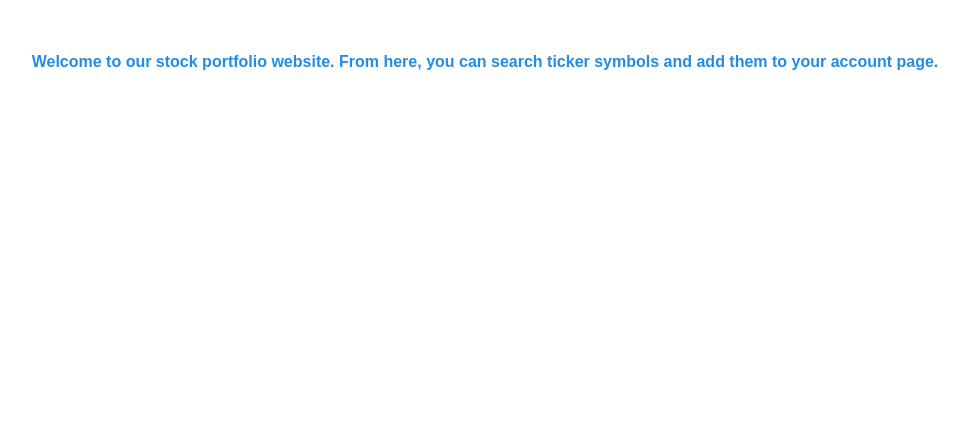
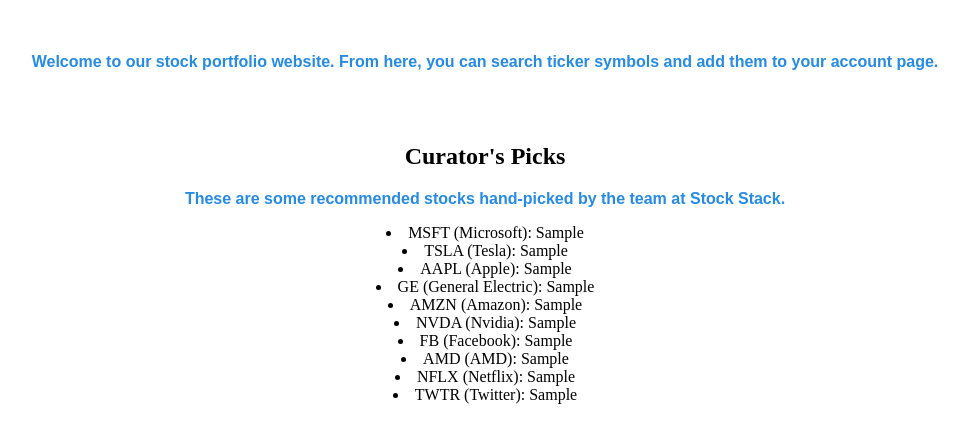
Before and after one commit to noah710/StockStack, a Flask app: template src/templates/index.html in a window 1280 px wide. Shown: the part 225-668 px from the top of the page, without its empty margins (155-1124 px from the left). Run offline with Flask 2, Linux system fonts and the light colour scheme; the template is opened without the code that fills it: most values are stand-ins (such as "Sample title", 1, 10 or a date in 2020).

Commit message:
home page suggestions
put a curator's picks section with suggested stocks on them. Displays their price, which is hard coded into the main.py

```diff
--- a/src/main.py
+++ b/src/main.py
@@ -38,8 +38,51 @@ def home():
     # check if there is an active session
     user = session.get("user", None)
 
+    #disgustingly hard-coded price-getter for curator's picks
+    msft_ticker = yf.Ticker("msft")
+    datas = msft_ticker.history()
+    print(datas)
+    last_quote1 = round((datas.tail(1)['Close'].iloc[0]), 2)
+
+    tsla_ticker = yf.Ticker("tsla")
+    datas = tsla_ticker.history()
+    last_quote2 = round((datas.tail(1)['Close'].iloc[0]), 2)
+
+    aapl_ticker = yf.Ticker("aapl")
+    datas = aapl_ticker.history()
+    last_quote3 = round((datas.tail(1)['Close'].iloc[0]), 2)
+
+    ge_ticker = yf.Ticker("ge")
+    datas = ge_ticker.history()
+    last_quote4 = round((datas.tail(1)['Close'].iloc[0]), 2)
+
+    amzn_ticker = yf.Ticker("amzn")
+    datas = amzn_ticker.history()
+    last_quote5 = round((datas.tail(1)['Close'].iloc[0]), 2)
+
+    nvda_ticker = yf.Ticker("nvda")
+    datas = nvda_ticker.history()
+    last_quote6 = round((datas.tail(1)['Close'].iloc[0]), 2)
+
+    fb_ticker = yf.Ticker("fb")
+    datas = fb_ticker.history()
+    last_quote7 = round((datas.tail(1)['Close'].iloc[0]), 2)
+
+    amd_ticker = yf.Ticker("amd")
+    datas = amd_ticker.history()
+    last_quote8 = round((datas.tail(1)['Close'].iloc[0]), 2)
+
+    nflx_ticker = yf.Ticker("nflx")
+    datas = nflx_ticker.history()
+    last_quote9 = round((datas.tail(1)['Close'].iloc[0]), 2)
+
+    twtr_ticker = yf.Ticker("twtr")
+    datas = twtr_ticker.history()
+    last_quote10 = round((datas.tail(1)['Close'].iloc[0]), 2)
+
+
     # add user variable to homepage
-    return render_template("index.html", user = user)
+    return render_template("index.html", user = user, price1 = last_quote1, price2 = last_quote2, price3 = last_quote3, price4 = last_quote4, price5 = last_quote5, price6 = last_quote6, price7 = last_quote7, price8 = last_quote8, price9 = last_quote9, price10 = last_quote10)
 
 def get_default_ticker_info(ticker_symbol):
 
--- a/src/templates/index.html
+++ b/src/templates/index.html
@@ -4,4 +4,18 @@
 		<p>Hello {{user}}!</p>
 {% endif %}
   <p>Welcome to our stock portfolio website. From here, you can search ticker symbols and add them to your account page.</p>
+  <br></br>
+  <h2>Curator's Picks</h2>
+  <p>These are some recommended stocks hand-picked by the team at Stock Stack.</p>
+  <li>MSFT (Microsoft): {{price1}}</li>
+  <li>TSLA (Tesla): {{price2}}</li>
+  <li>AAPL (Apple): {{price3}}</li>
+  <li>GE (General Electric): {{price4}}</li>
+  <li>AMZN (Amazon): {{price5}}</li>
+  <li>NVDA (Nvidia): {{price6}}</li>
+  <li>FB (Facebook): {{price7}}</li>
+  <li>AMD (AMD): {{price8}}</li>
+  <li>NFLX (Netflix): {{price9}}</li>
+  <li>TWTR (Twitter): {{price10}}</li>
+
 {% endblock %}
```
